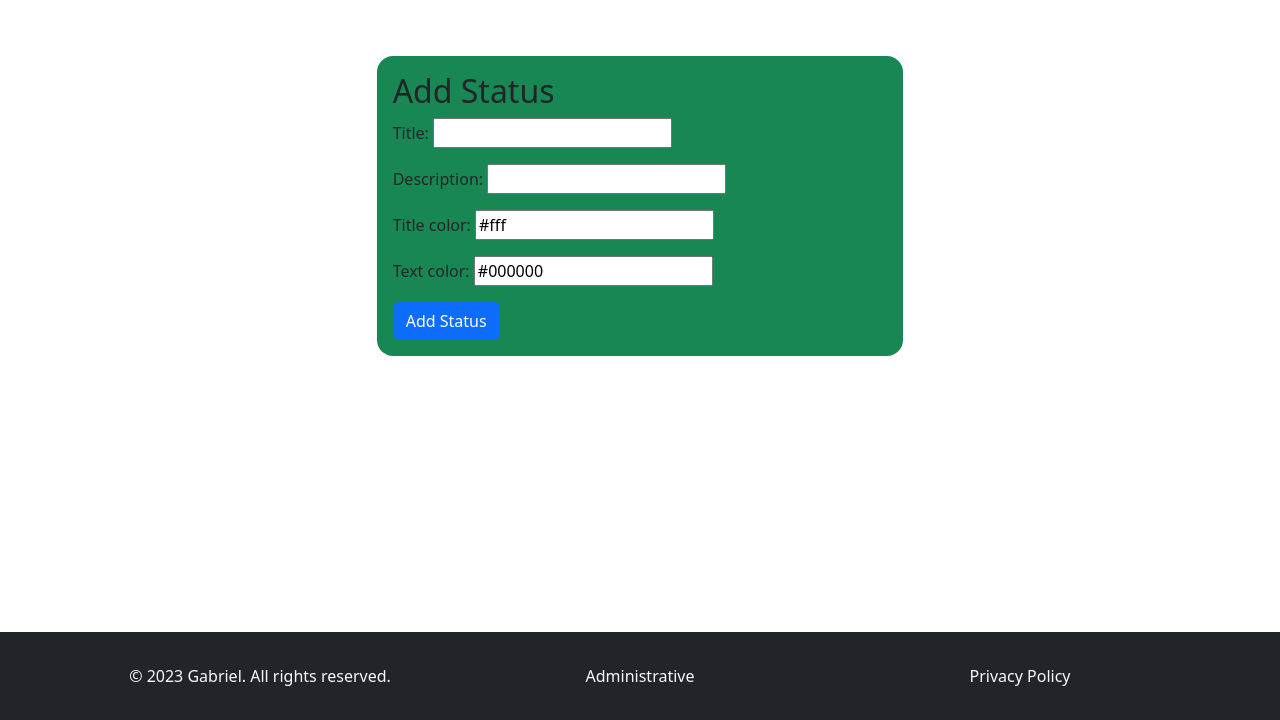
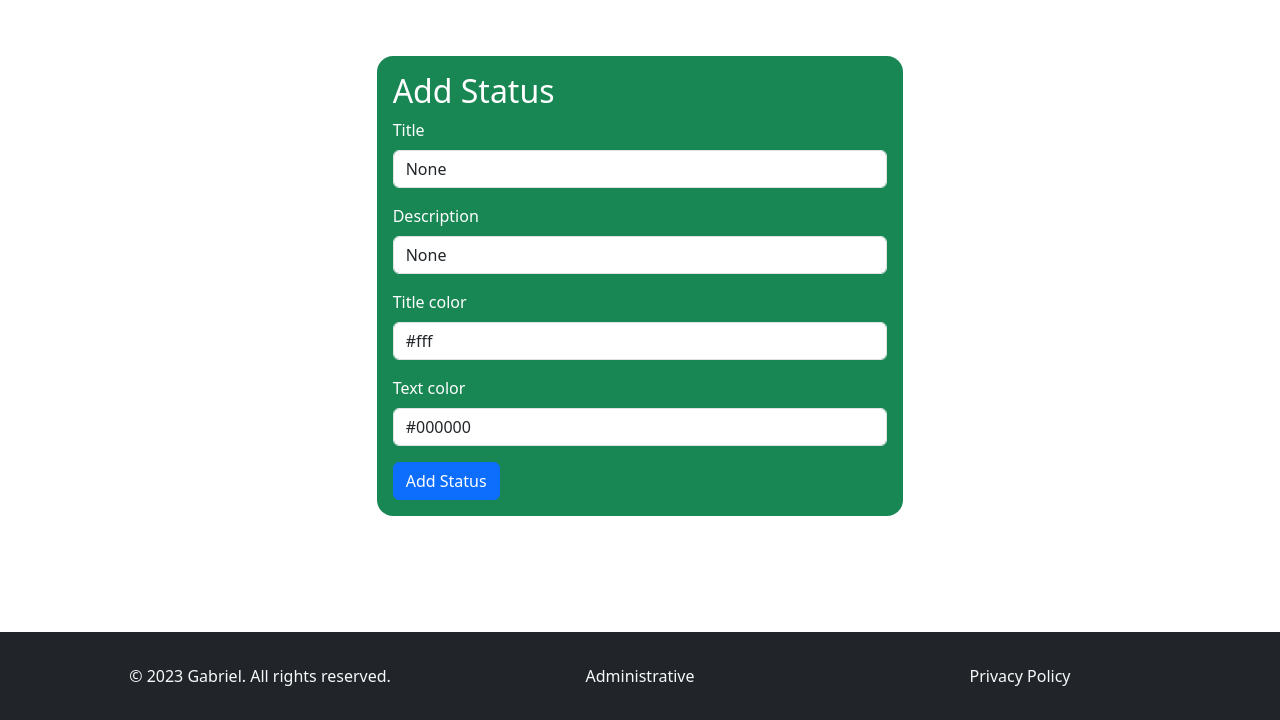
Before and after one commit to GabrielVasconceloss/crm, a Django app: page /crm/add_status/ in a window 1280 px wide. Shown: the part 80-800 px from the top of the page. Run offline with Django 4.2, Linux system fonts and the light colour scheme; some libraries are stand-ins or nearby versions.

Commit message:
Creating style edite and delete

```diff
--- a/templates/add_status.html
+++ b/templates/add_status.html
@@ -5,27 +5,27 @@
         <div class="row justify-content-center ">
             <div class="col-md-5 bg-success rounded-4 p-3">
                 <div class="card-body">
-                    <h2>Add Status</h2>
+                    <h2 class="text-white" >Add Status</h2>
                     <form method="POST">
                         {% csrf_token %}
                     <div class="mb-3">
-                        {{ form.title.label_tag }}
-                        {{ form.title }}
+                        <label for="{{ form.title.id_for_label }}" class="form-label text-white">{{ form.title.label }}</label>
+                        <input type="text" class="form-control" placeholder="Title..." value="{{ form.title.value }}" name="{{ form.title.name }}" id="{{ form.title.id_for_label }}" aria-describedby="{{ form.title.id_for_label }}">
                         {{ form.title.errors }}
                     </div>
                     <div class="mb-3">
-                        {{ form.description.label_tag }}
-                        {{ form.description }}
+                        <label for="{{ form.description.id_for_label }}" class="form-label text-white">{{ form.description.label }}</label>
+                        <input type="text" class="form-control" placeholder="Description..." name="{{ form.description.name }}" value="{{ form.description.value }}" id="{{ form.description.id_for_label }}" aria-describedby="{{ form.description.id_for_label }}">
                         {{ form.description.errors }}
                     </div>
                     <div class="mb-3">
-                        {{ form.title_color.label_tag }}
-                        {{ form.title_color }}
+                        <label for="{{ form.title_color.id_for_label }}" class="form-label text-white">{{ form.title_color.label }}</label>
+                        <input type="text" class="form-control" name="{{ form.title_color.name }}" value="{{ form.title_color.value  }}" id="{{ form.title_color.id_for_label }}" aria-describedby="{{ form.title_color.id_for_label }}">
                         {{ form.title_color.errors }}
                     </div>
                     <div class="mb-3">
-                        {{ form.text_color.label_tag }}
-                        {{ form.text_color }}
+                        <label for="{{ form.text_color.id_for_label }}" class="form-label text-white">{{ form.text_color.label }}</label>
+                        <input type="text" class="form-control" name="{{ form.text_color.name }}" value="{{ form.text_color.value  }}" id="{{ form.text_color.id_for_label }}" aria-describedby="{{ form.text_color.id_for_label }}">
                         {{ form.text_color.errors }}
                     </div>
                     <button type="submit" class="btn btn-primary">Add Status</button>
```
Also changed, not shown: templates/flow.html (+10 -4 lines), db.sqlite3.
